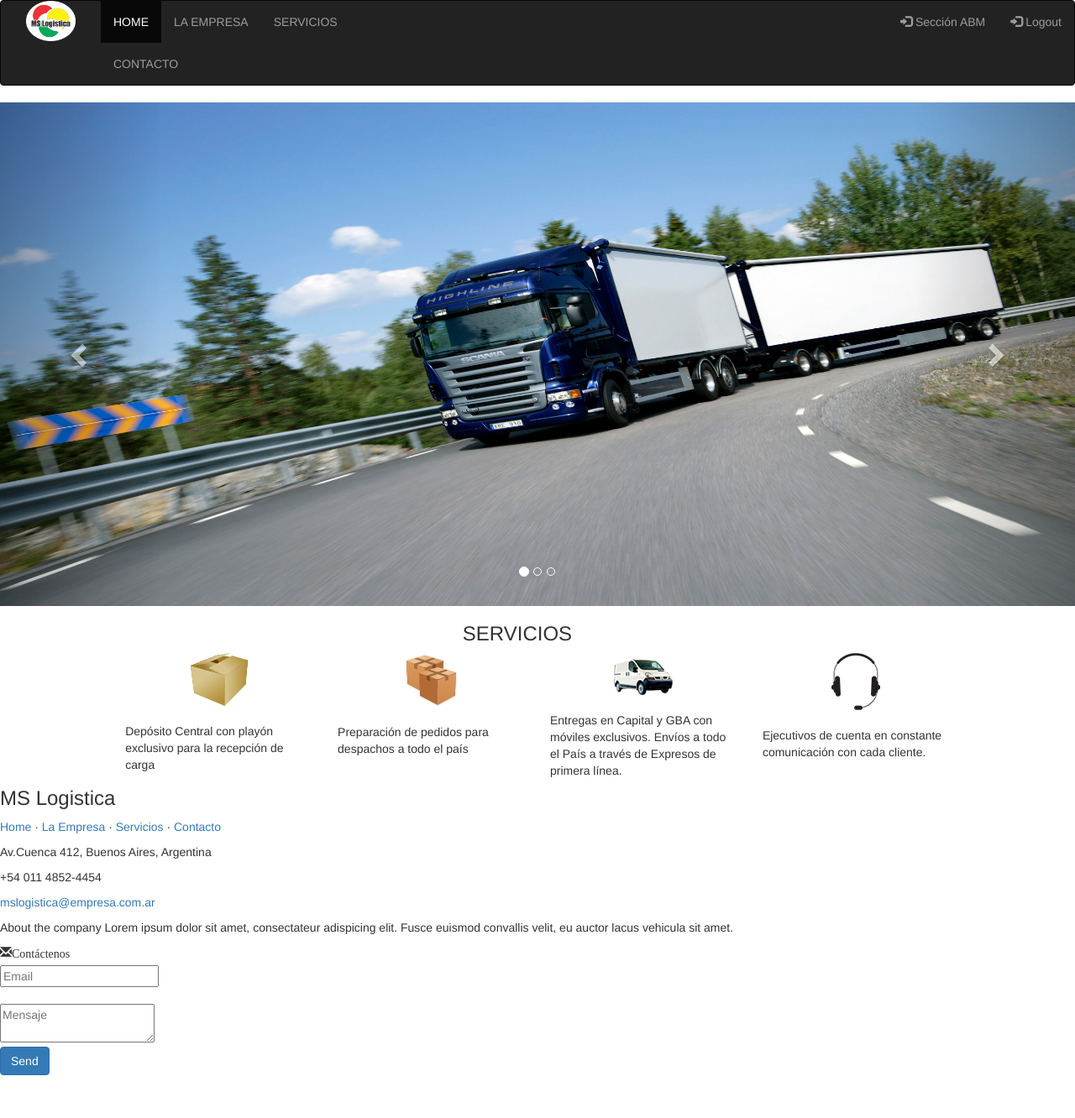
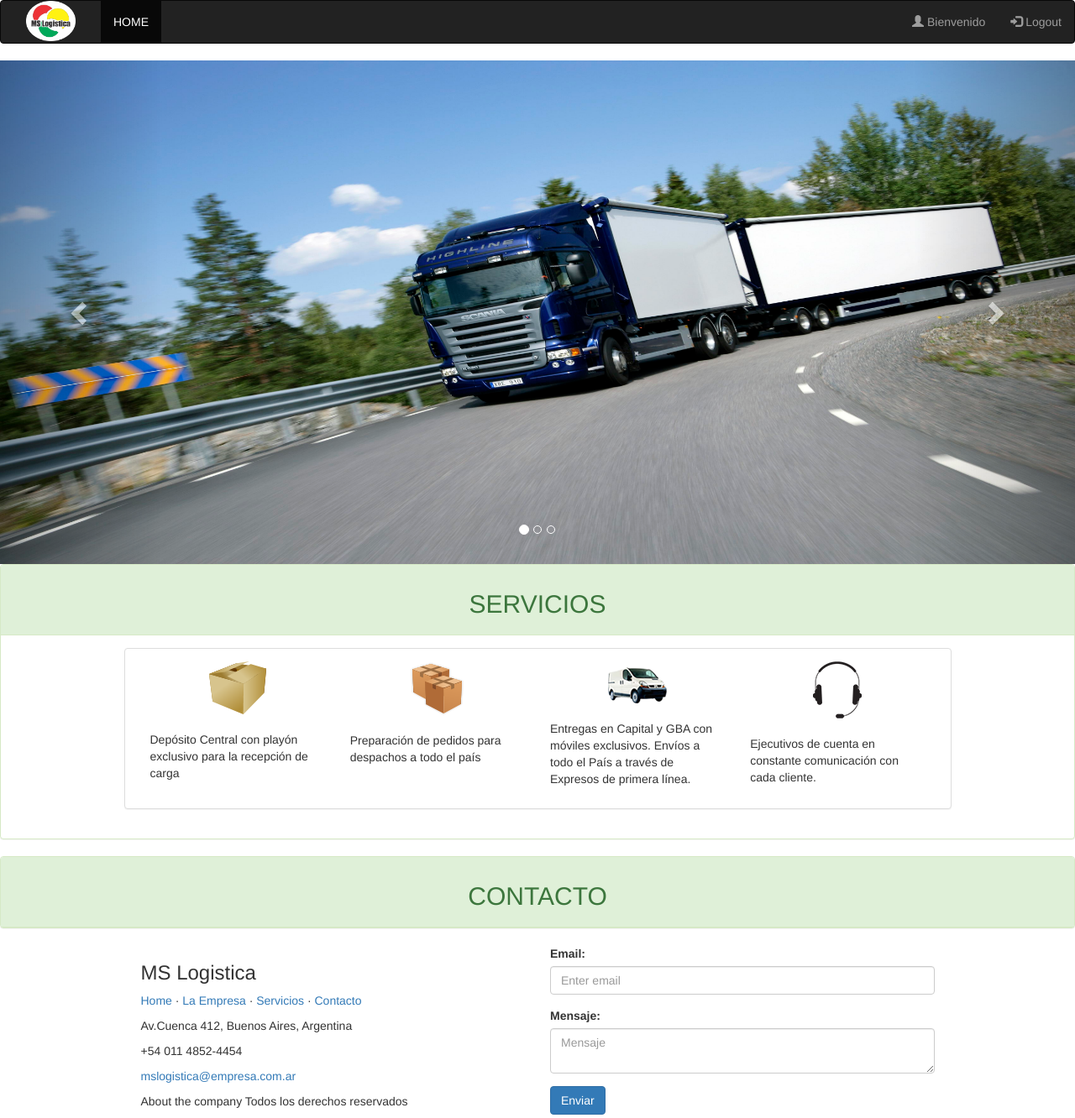
Before and after one commit to ProgramacionWebII/LogIkw, a PHP site: page /vistas/choferLogeado.php in a window 1280 px wide. Shown: the whole page at 84% size. Before the commit the page ends 1281 px from the top, so only its background shows below. Run offline with PHP 8.4, Linux system fonts and the light colour scheme; the visitor is signed in with stand-in values (Sample User, id 1); data that the repository does not hold is empty.

Commit message:
arreglo login y agrego chofer para logearse

```diff
--- a/modelo/login.php
+++ b/modelo/login.php
@@ -9,7 +9,7 @@ include 'include.php';
 	$usuario = $_POST["usuario"];
 	$password = $_POST["password"];
 
-	if(isset($usuario) || isset($password) || empty($usuario) || empty(password)){
+	if(isset($usuario) || isset($password) || empty($usuario) || empty($password)){
 		Conexion::cerrar();
 		header("Location: ../index.php");
 	}
@@ -20,14 +20,12 @@ include 'include.php';
 	/*Envío la consulta al método "getQuery" para que me devuelva el resultado de ese SELECT*/
 	/*Por alguna razón devuelve un resultado vacío (a solucionar)*/
 	$resultado = Conexion::getQuery($query);
-
 	/*Muestro el objeto traido por mysqli_fetch_assoc*/
     $usuarioTraido = mysqli_fetch_assoc($resultado);
     $user = $usuarioTraido['user'];
     $pass = $usuarioTraido['pass'];
     $rol = $usuarioTraido['rol'];
     $id = $usuarioTraido['id_usuario'];
-
     /*Busco por ID la clase a la que le corresponde este usuario*/
     $query2 = "SELECT * FROM $rol WHERE id_usuario = '$id'";
     $buscarRolCorrespondiente = Conexion::getQuery($query2);
--- a/vistas/choferLogeado.php
+++ b/vistas/choferLogeado.php
@@ -1,7 +1,20 @@
 <?php
 	session_start();
 
-	if($_SESSION['chofer'] == true){
+	/* Compruebo que la session "chofer" esté viva
+	En caso de estar viva, hago las declaraciones correspondientes para trabajar.
+	Caso contrario, redirijo al index impidiendo mostrar cualquier cosa */
+
+	if(isset($_SESSION['chofer'])){
+		include "../modelo/include.php";
+		$query = Chofer::getAllForId($_SESSION['chofer']);
+
+		$resultado = Conexion::getQuery($query);
+		$chofer = mysqli_fetch_assoc($resultado);
+	}
+	else{
+		header("Location: ../index.php");
+	}
 ?>
 
 
@@ -25,15 +38,12 @@
     </div>
     <ul class="nav navbar-nav col-sm-4">
       <li class="active"><a href="#">HOME</a></li>
-	  <li><a href="#">LA EMPRESA</a></li>
-      <li><a href="#">SERVICIOS</a></li>
-      <li><a href="#">CONTACTO</a></li>
     </ul>
 	<ul class="nav navbar-nav navbar-right">
 		<li><a href=""  data-toggle="modal" data-target="#logout"><span class="glyphicon glyphicon-log-in" ></span> Logout</a></li>
 	</ul>
 	<ul class="nav navbar-nav navbar-right">
-		<li><a data-toggle="modal" data-target="#login" href=""><span class="glyphicon glyphicon-log-in" ></span> Sección ABM</a></li>
+		<li><a href=""><span class="glyphicon glyphicon-user" ></span> Bienvenido <?php echo $chofer['nombre'] ?></a></li>
 	</ul>
 </nav>
 
@@ -71,57 +81,61 @@
   </a>
 </div>
 
-<!--  Container (Grid) -->
+<div class="panel panel-success">
+    <div class="panel-heading text-center">
+    	<h2>SERVICIOS</h2>
+    </div>
+	<div class="panel-body">
 		<div class="container-fluid col-sm-12">
-  <h3 class="margin col-sm-2 col-sm-offset-5">SERVICIOS</h3><br>
+
 				<div class="col-sm-10 col-sm-offset-1">
+
+				<div class="panel panel-default">
+					<div class="panel-body">
 						<div class="col-sm-3">
-
 							<img src="../image/caja.png" class="img-responsive margin" alt="Image">
 							<br><p>Depósito Central con playón exclusivo para la recepción de carga</p>
 						</div>
 						<div class="col-sm-3">
-
 							<img src="../image/cajas.png" class="img-responsive margin"  alt="Image">
 							<br> <p>Preparación de pedidos para despachos a todo el país</p>
 						</div>
 					    <div class="col-sm-3">
-
 						    <img src="../image/camion2.png" class="img-responsive margin" alt="Image">
 							<br><p>Entregas en Capital y GBA con móviles exclusivos. Envíos a todo el País a través de Expresos de primera línea.</p>
 					    </div>
-
 					    <div class="col-sm-3">
-
 					    	<img src="../image/auriculares.png" class="img-responsive margin" alt="Image">
 							<br> <p>Ejecutivos de cuenta en constante comunicación con cada cliente.</p>
 					    </div>
 					</div>
 				</div>
+			</div>
+		</div>
+	</div>
+</div>
+
+
+<div class="panel panel-success">
+  <div class="panel-heading text-center"><h2>CONTACTO</h2></div>
+</div>
+
 <!-- Footer -->
-	<footer class="footer-distributed">
 
-			<div class="footer-left">
+
+<footer class="footer-distributed ">
+	<div class="container">
+    	<div class="row">
+      		<div class="col-sm-5 col-sm-offset-1">
 
 				<h3>MS Logistica</span></h3>
 
 				<p class="footer-links">
-					<a href="#">Home</a>
-					·
-					<a href="#">La Empresa</a>
-					·
-					<a href="#">Servicios</a>
-					·
+					<a href="#">Home</a>  ·
+					<a href="#">La Empresa</a> ·
+					<a href="#">Servicios</a> ·
 					<a href="#">Contacto</a>
-
-
 				</p>
-
-
-			</div>
-
-			<div class="footer-center">
-
 				<div>
 					<i class="fa fa-map-marker"></i>
 					<p><span>Av.Cuenca 412</span>, Buenos Aires, Argentina</p>
@@ -137,65 +151,34 @@
 					<p><a href="mailto:mslogistica@empresa.com.ar">mslogistica@empresa.com.ar</a></p>
 				</div>
 
-			</div>
-
-			<div class="footer-right">
-
 				<p class="footer-company-about">
 					<span>About the company</span>
-					Lorem ipsum dolor sit amet, consectateur adispicing elit. Fusce euismod convallis velit, eu auctor lacus vehicula sit amet.
+					Todos los derechos reservados
 				</p>
 
 				<div class="footer-icons">
-
 					<a href="#"><i class="fa fa-facebook"></i></a>
 					<a href="#"><i class="fa fa-twitter"></i></a>
 					<a href="#"><i class="fa fa-linkedin"></i></a>
 					<a href="#"><i class="fa fa-github"></i></a>
-
 				</div>
-
 			</div>
 
 
+	<form class="col-sm-5" action="#" method="post">
+  		<div class="form-group" >
+    		<label for="exampleInputEmail1">Email:</label>
+    		<input type="email" class="form-control" placeholder="Enter email">
+  		</div>
+    	<div class="form-group">
+ 			<label for="exampleMessage">Mensaje:</label>
+    		<textarea  class="form-control"  placeholder="Mensaje"></textarea>
+    	</div>
 
-				<p class="glyphicon glyphicon-envelope">Contáctenos</p>
-
-				<form action="#" method="post">
-
-					<input type="text" name="email" placeholder="Email" required /> <br><br>
-					<textarea name="message" placeholder="Mensaje" required></textarea>
-					<br><button class="btn btn-primary">Send</button>
-
+  		<button type="submit" class="btn btn-primary">Enviar</button>
 	</form>
-
-
 </footer>
 
-
-	<!-- Modal login-->
-	<form action="modelo/login.php" method="POST">
-	<div class="modal fade" id="login" tabindex="-1" role="dialog" aria-labelledby="exampleModalLabel" aria-hidden="true">
-	  <div class="modal-dialog" role="document">
-	    <div class="modal-content col-sm-12">
-	      <div class="modal-header col-sm-12">
-	        <h2 class="modal-title" id="exampleModalLabel">Login</h2>
-	        <button type="button" class="close" data-dismiss="modal" aria-label="Close">
-	          <span aria-hidden="true">&times;</span>
-	        </button>
-	      </div>
-	      <div class="modal-body col-sm-12">
-	        <input type="text" name="usuario" class="col-sm-10 col-sm-offset-1" placeholder="Usuario o DNI"><br>
-	        <input type="password" name="password" class="col-sm-10 col-sm-offset-1" placeholder="**********">
-	      </div>
-	      <div class="modal-footer col-sm-12">
-	        <input type="button" class="btn btn-secondary" data-dismiss="modal" value="Cancelar">
-	        <input type="submit" class="btn btn-primary" value="Logearse">
-	      </div>
-	    </div>
-	  </div>
-	</div>
-	</form>
 
 	<!-- Modal logout-->
 	<form action="../modelo/logout.php" method="POST">
@@ -209,7 +192,7 @@
 		      </div>
 	      <div class="modal-footer col-sm-12">
 	        <input type="button" class="btn btn-secondary" data-dismiss="modal" value="Cancelar">
-	        <input type="submit" class="btn btn-primary" value="Logearse">
+	        <input type="submit" class="btn btn-primary" value="Delogearse">
 	      </div>
 	    </div>
 	  </div>
@@ -217,12 +200,3 @@
 	</form>
 </body>
 </html>
-
-<?php }
-		else
-		{
-			header("Location: ../index.php");
-		}
-
-
-?>
```
Also changed, not shown: vistas/clienteLogeado.php (+53 -80 lines). Lines whose indentation alone changed are shown as unchanged.
